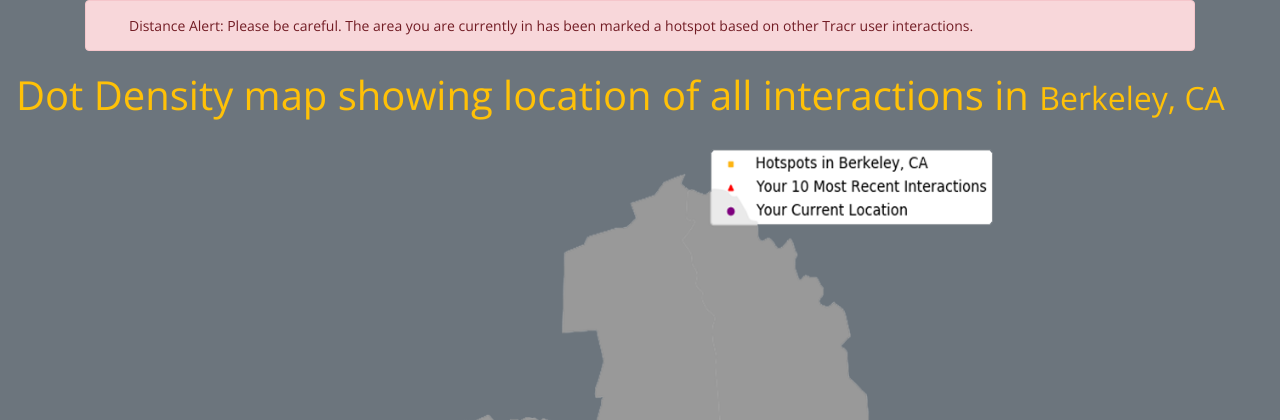
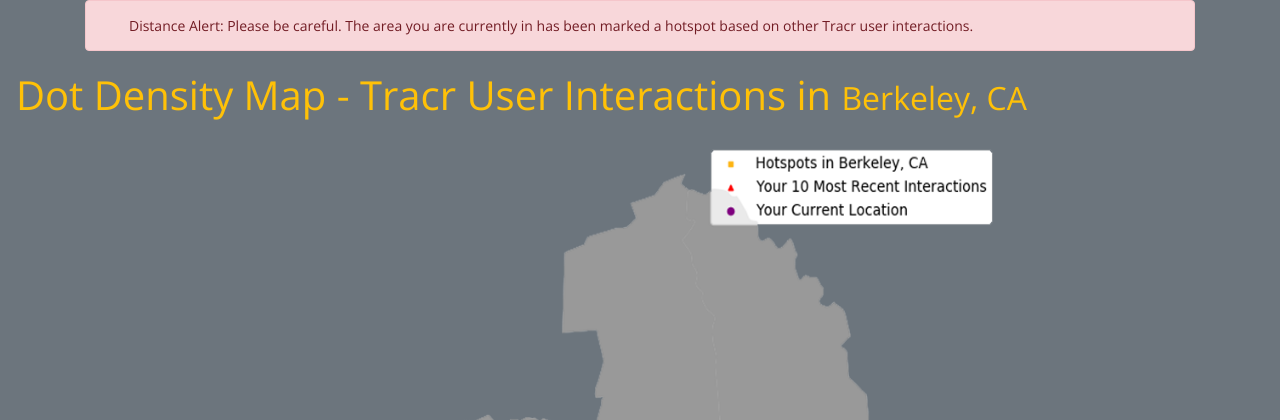
Before and after one commit to shalindb/tracr, a Flask app: page /heatmap in a window 1280 px wide. Shown: the part 137-557 px from the top of the page. Run offline with Flask 2, Linux system fonts and the light colour scheme; some libraries are stand-ins or nearby versions.

Commit message:
slightly tweaked pages for fluidity

```diff
--- a/templates/about_us.html
+++ b/templates/about_us.html
@@ -55,8 +55,7 @@
                    class="fw-iframe" scrolling="no" frameborder="0"></iframe>
         </div>
        </center>
-           </div>
-   </div>
+
    </body>
 	<footer class="py-5 bg-dark">
     <div class="container">
--- a/templates/contact_tracr.html
+++ b/templates/contact_tracr.html
@@ -72,7 +72,7 @@
        </div>
 
 
-    <h1 class="text-warning"><small>Your recent interactions</small></h1>
+    <h1 class="text-warning">Recent Interactions</h1>
        <table class="table table-hover table-dark">
           <thead>
             <tr>
@@ -116,7 +116,7 @@
        <script src="https://code.jquery.com/jquery-3.2.1.slim.min.js" integrity="sha384-KJ3o2DKtIkvYIK3UENzmM7KCkRr/rE9/Qpg6aAZGJwFDMVNA/GpGFF93hXpG5KkN" crossorigin="anonymous"></script>
         <script src="https://cdnjs.cloudflare.com/ajax/libs/popper.js/1.12.9/umd/popper.min.js" integrity="sha384-ApNbgh9B+Y1QKtv3Rn7W3mgPxhU9K/ScQsAP7hUibX39j7fakFPskvXusvfa0b4Q" crossorigin="anonymous"></script>
         <script src="https://maxcdn.bootstrapcdn.com/bootstrap/4.0.0/js/bootstrap.min.js" integrity="sha384-JZR6Spejh4U02d8jOt6vLEHfe/JQGiRRSQQxSfFWpi1MquVdAyjUar5+76PVCmYl" crossorigin="anonymous"></script>
-</div>
+
    </body>
 	<footer class="py-5 bg-dark">
     <div class="container">
--- a/templates/heatmap.html
+++ b/templates/heatmap.html
@@ -67,7 +67,7 @@
             </div>
 
    </div>
-   <h1 class="text-warning"> Dot Density map showing location of all interactions in <small>Berkeley, CA</small> </h1>
+   <h1 class="text-warning"> Dot Density Map - Tracr User Interactions in <small>Berkeley, CA</small> </h1>
 
 	   <div class = "container">
    <img src="{{url_for('static', filename='berkeley_dotmap_real.png')}}"
@@ -80,7 +80,7 @@
 		   </div>
 
 
-   </div>
+
    </body>
 	<footer class="py-5 bg-dark">
     <div class="container">
```
